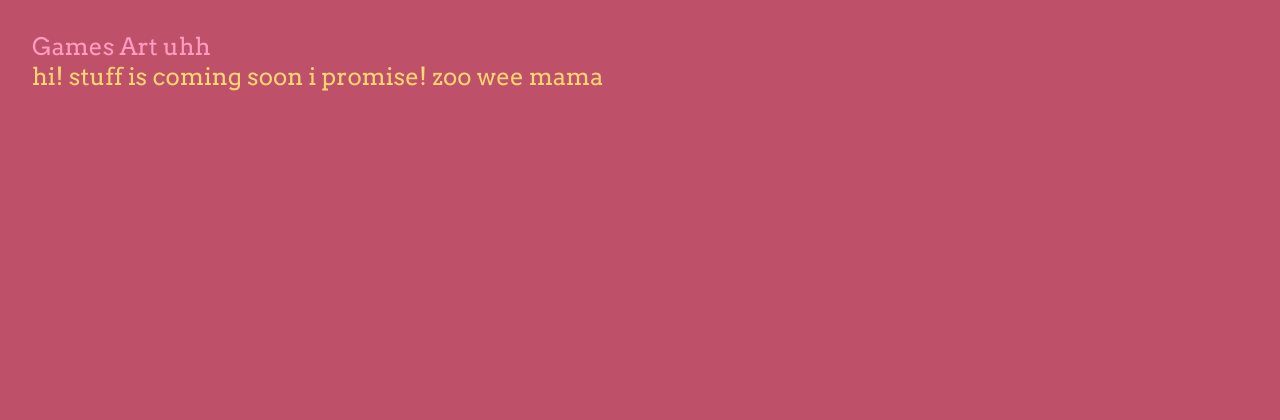
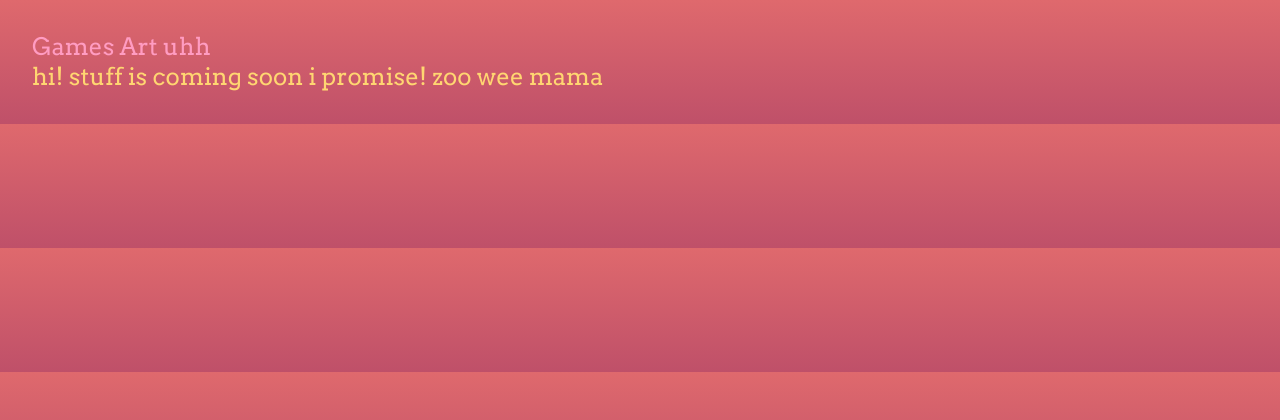
Before and after one commit to Brodnork/website, a PHP site: page / in a window 1280 px wide. Shown: the top 420 px of the page. Run offline with PHP 8.4, Linux system fonts and the light colour scheme.

Commit message:
Update style.css

```diff
--- a/style.css
+++ b/style.css
@@ -1,7 +1,8 @@
 @import url('https://fonts.googleapis.com/css2?family=Arvo&display=swap');
 body {
     padding:1em;
-    background-color: #BF5069;
+    //background-color: #BF5069;
+	background-image: linear-gradient(#DF696D, #BF5069);
     color: #FFD671;
 	font-family: 'Arvo', sans-serif;
 	font-size: 1.5em;
@@ -18,6 +19,7 @@ header {
 	text-align: center;
   display: inline-block;
 	text-shadow: 2px 2px 4px #5C2E4F;
+	font-weight: bold;
 }
 
 
```
